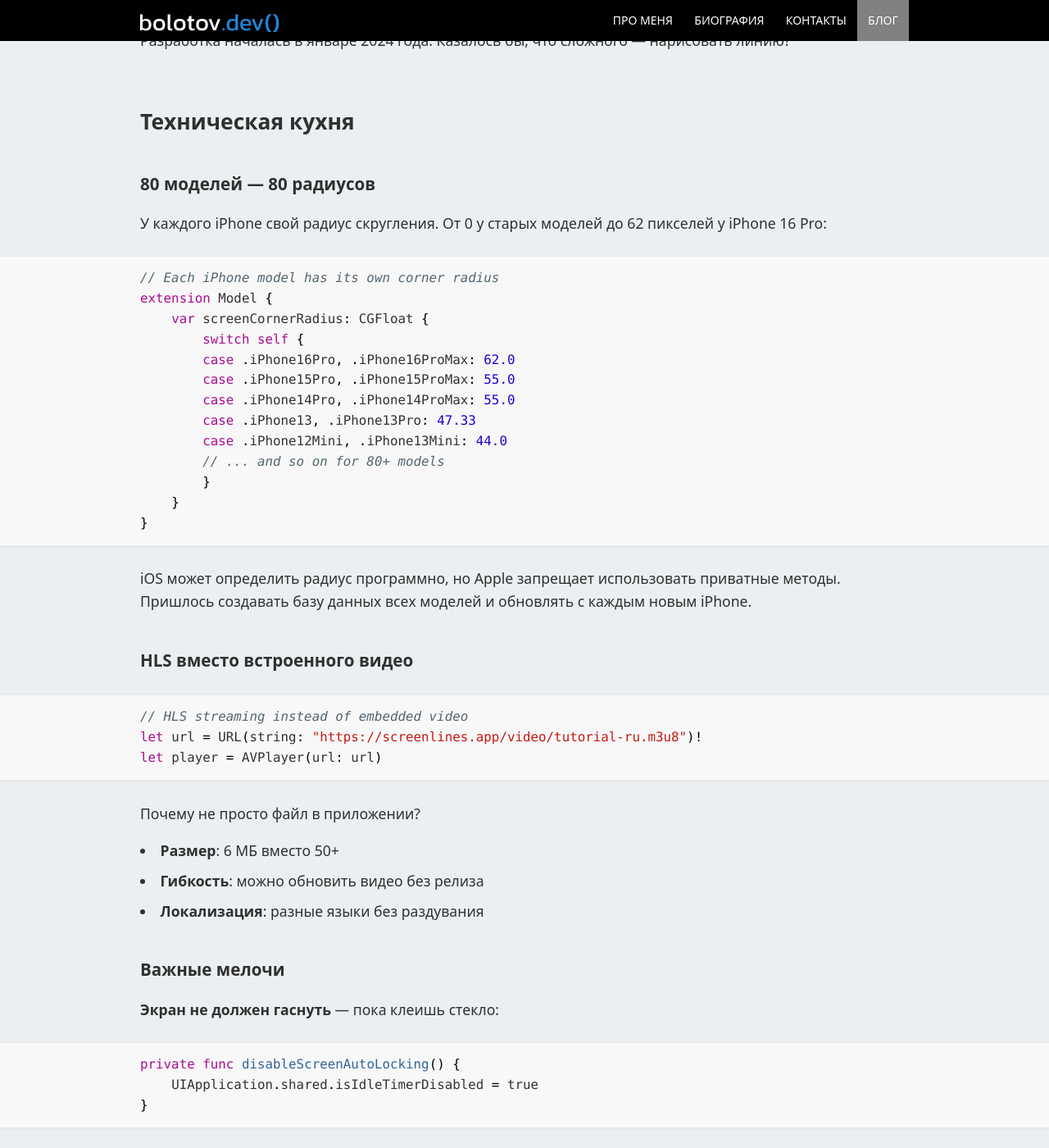
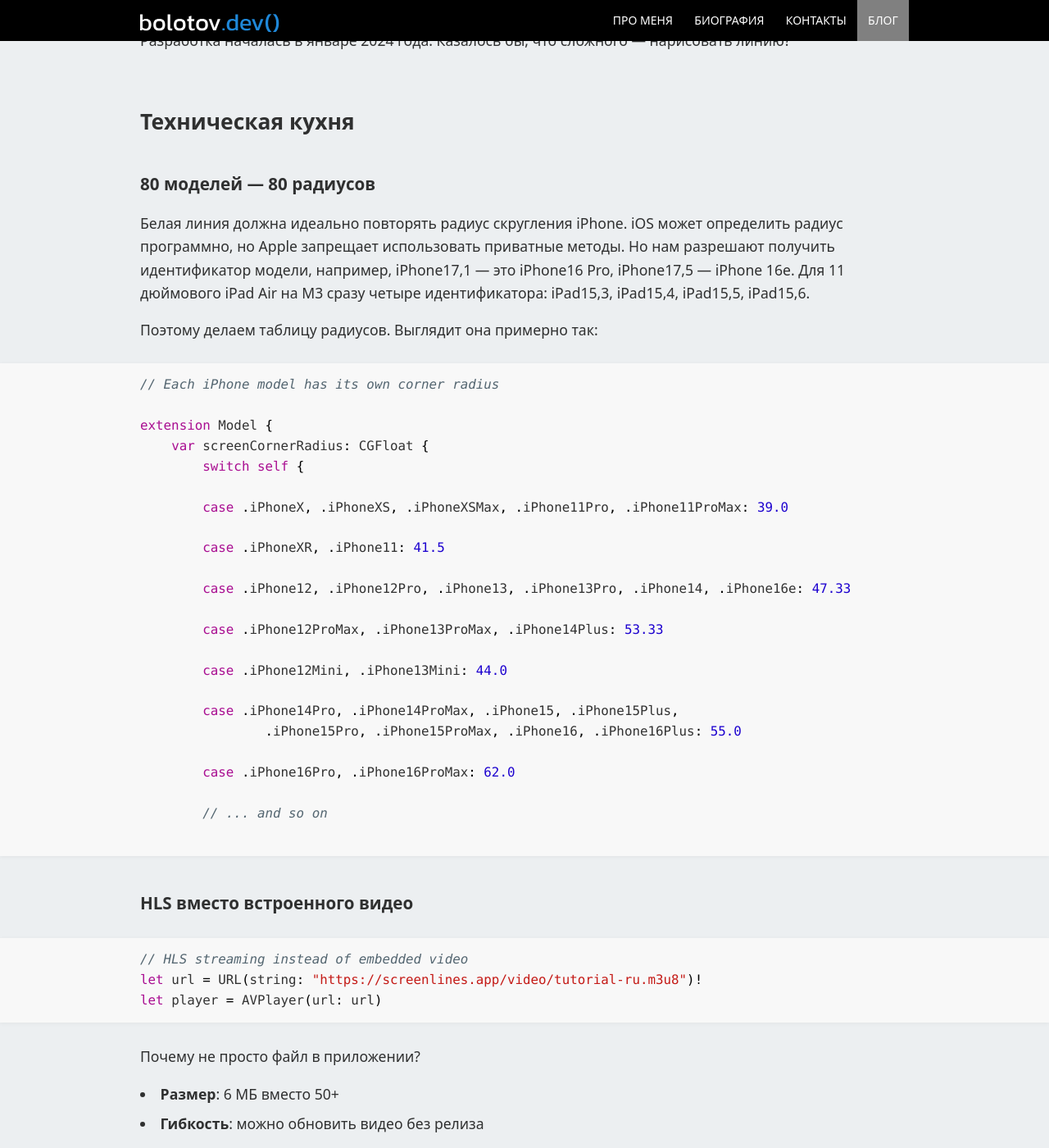
Before and after one commit to artembolotov/artembolotov.github.io, a Jekyll site: the page built from blog/_posts/2025-08-10-screenlines.md, in a window 1280 px wide and 1400 px high, scrolled down 3026 px. Shown: the whole window at 82% size. Built offline with Jekyll 4.4.1, drawn with Linux system fonts in a browser that asks for light colours.

Commit message:
ScreenLines post updated

````diff
--- a/blog/_posts/2025-08-10-screenlines.md
+++ b/blog/_posts/2025-08-10-screenlines.md
@@ -55,25 +55,35 @@ ru_5.png
 
 ### 80 моделей — 80 радиусов
 
-У каждого iPhone свой радиус скругления. От 0 у старых моделей до 62 пикселей у iPhone 16 Pro:
+Белая линия должна идеально повторять радиус скругления iPhone. iOS может определить радиус программно, но Apple запрещает использовать приватные методы. Но нам разрешают получить идентификатор модели, например, iPhone17,1 — это iPhone16 Pro, iPhone17,5 — iPhone 16e. Для 11 дюймового iPad Air на M3 сразу четыре идентификатора: iPad15,3, iPad15,4, iPad15,5, iPad15,6.
+
+Поэтому делаем таблицу радиусов. Выглядит она примерно так:
 
 ```swift
 // Each iPhone model has its own corner radius
+
 extension Model {
     var screenCornerRadius: CGFloat {
         switch self {
+
+        case .iPhoneX, .iPhoneXS, .iPhoneXSMax, .iPhone11Pro, .iPhone11ProMax: 39.0
+
+        case .iPhoneXR, .iPhone11: 41.5
+
+        case .iPhone12, .iPhone12Pro, .iPhone13, .iPhone13Pro, .iPhone14, .iPhone16e: 47.33
+
+        case .iPhone12ProMax, .iPhone13ProMax, .iPhone14Plus: 53.33
+
+        case .iPhone12Mini, .iPhone13Mini: 44.0
+
+        case .iPhone14Pro, .iPhone14ProMax, .iPhone15, .iPhone15Plus,
+                .iPhone15Pro, .iPhone15ProMax, .iPhone16, .iPhone16Plus: 55.0
+
         case .iPhone16Pro, .iPhone16ProMax: 62.0
-        case .iPhone15Pro, .iPhone15ProMax: 55.0
-        case .iPhone14Pro, .iPhone14ProMax: 55.0
-        case .iPhone13, .iPhone13Pro: 47.33
-        case .iPhone12Mini, .iPhone13Mini: 44.0
-        // ... and so on for 80+ models
-        }
-    }
-}
+
+        // ... and so on
+
 ```
-
-iOS может определить радиус программно, но Apple запрещает использовать приватные методы. Пришлось создавать базу данных всех моделей и обновлять с каждым новым iPhone.
 
 ### HLS вместо встроенного видео
 
````
